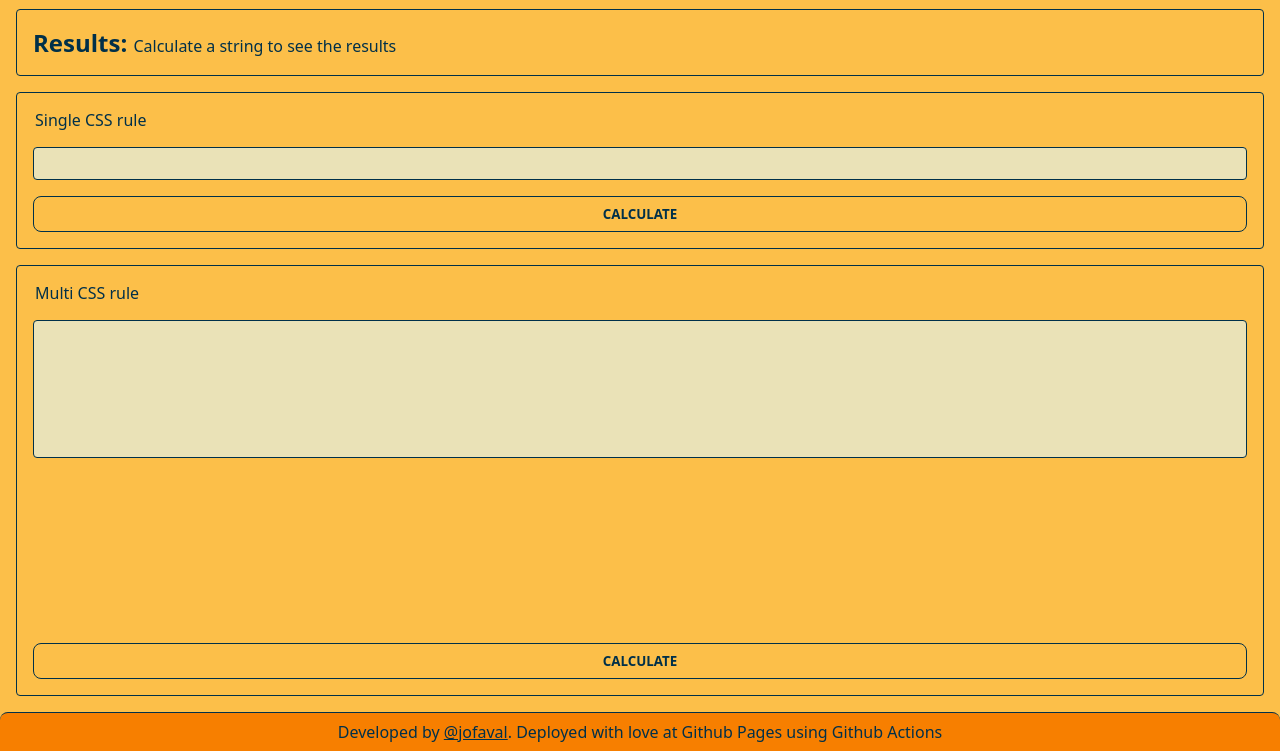
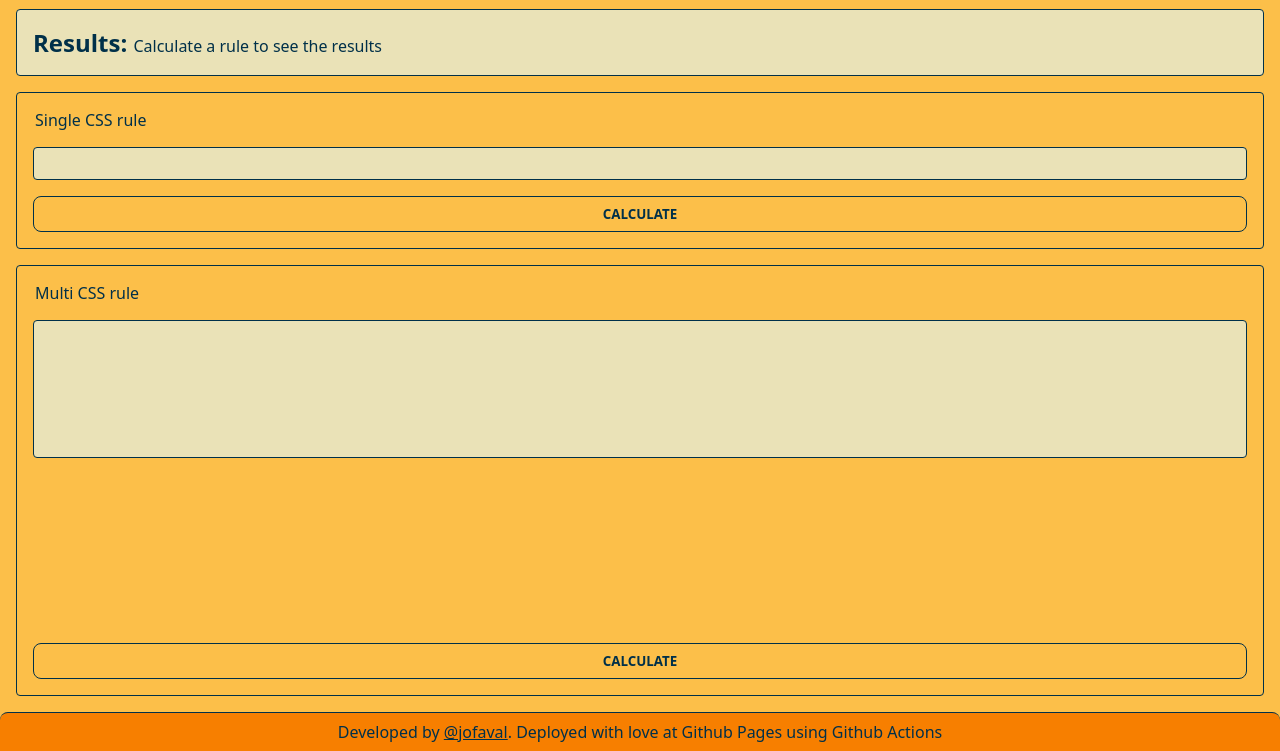
Before and after one commit to jofaval/css-specificity-calculator, a website: page src/public/index.html in a window 1280 px wide. Shown: the part 49-800 px from the top of the page. Drawn offline with Linux system fonts and the light colour scheme.

Commit message:
feat: modify the results style

```diff
--- a/src/public/index.html
+++ b/src/public/index.html
@@ -22,7 +22,7 @@
           <h2>
             Results:
             <span class="results__content" id="results"
-              >Calculate a string to see the results</span
+              >Calculate a rule to see the results</span
             >
           </h2>
         </section>
--- a/src/public/styles/index.css
+++ b/src/public/styles/index.css
@@ -103,6 +103,8 @@ h6 {
   border: thin solid var(--contrast-color);
   border-radius: var(--xs-spacing);
   padding: var(--m-spacing);
+
+  background-color: var(--accent-color);
 }
 
 .app > main .results__content {
```
